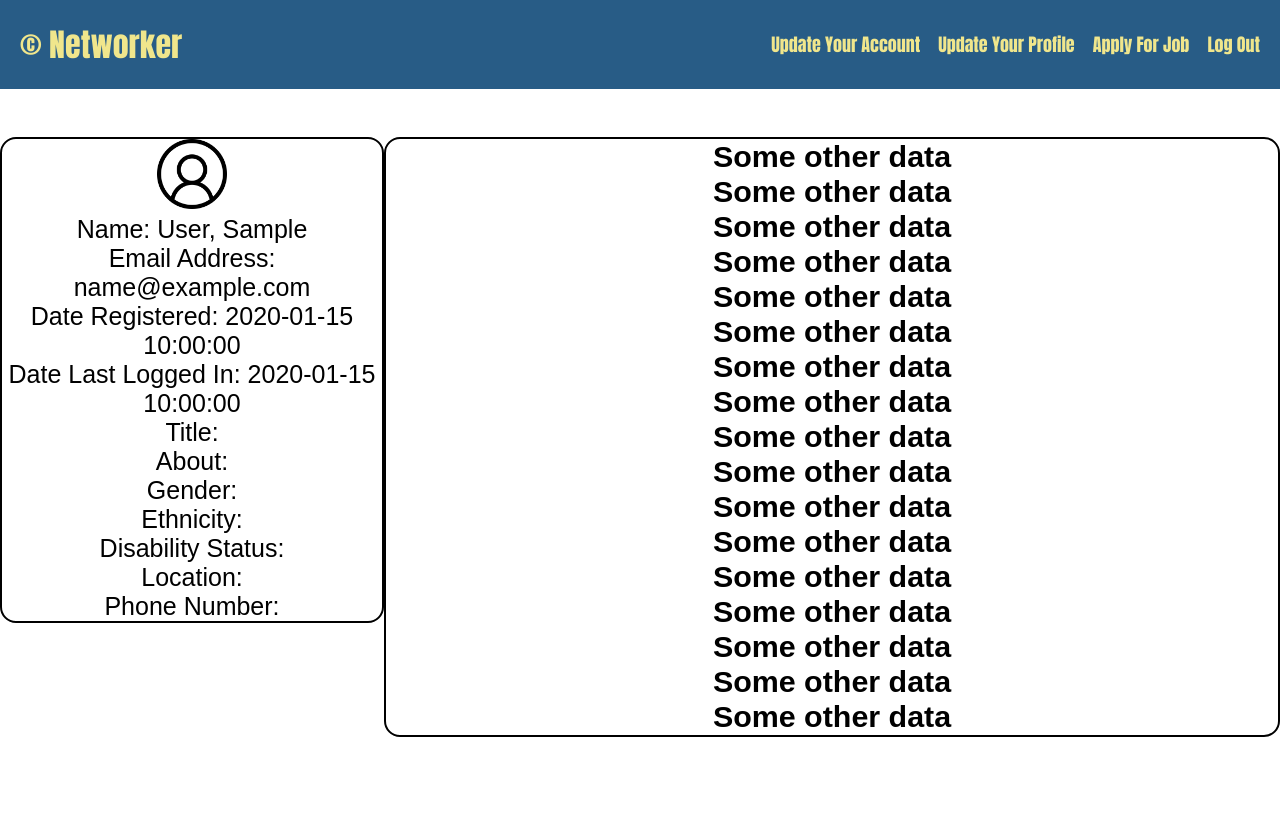
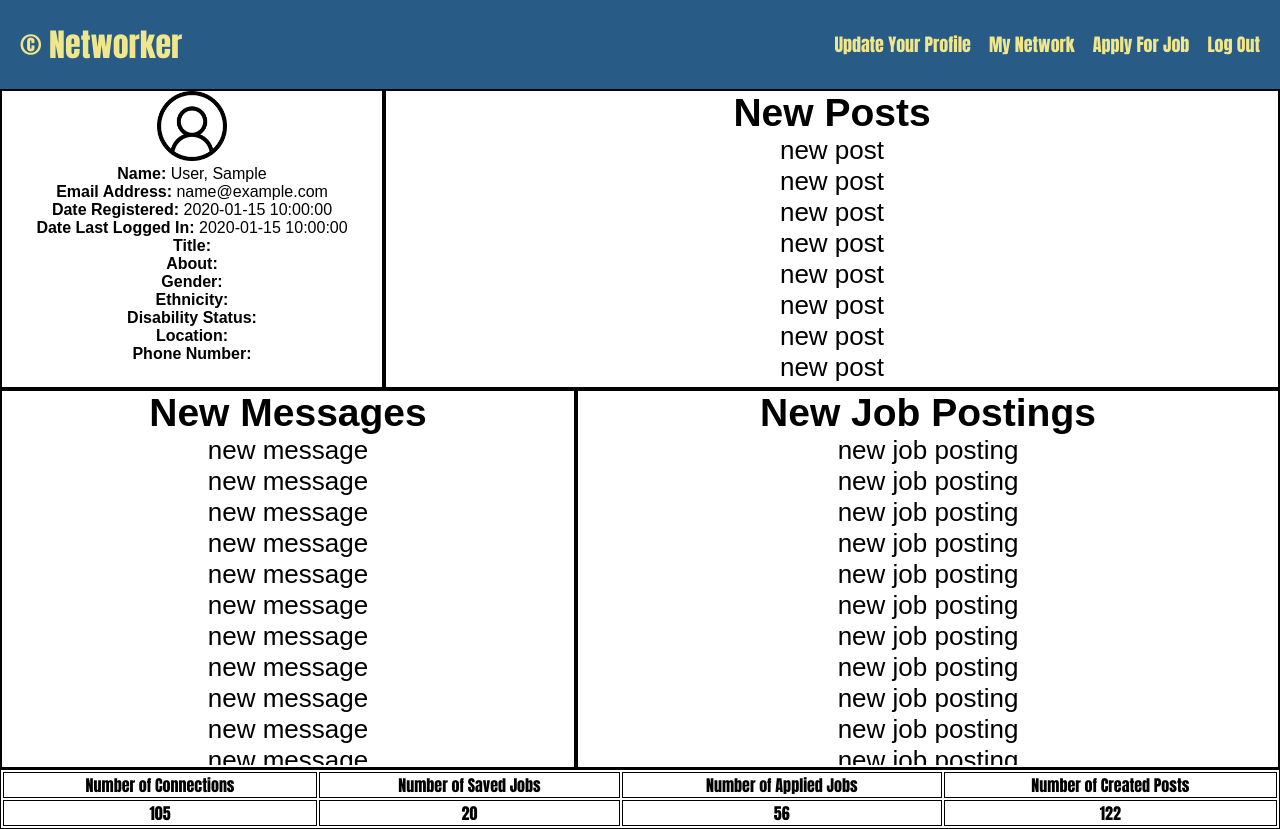
Before and after one commit to aslamovamir/independent-study-project-networker, a Flask app: template source/templates/dashboard.html in a window 1280 px wide. Before the commit the page ends 737 px from the top, so only its background shows below. Run offline with Flask 2, Linux system fonts and the light colour scheme; the template is opened without the code that fills it: most values are stand-ins (such as "Sample title", 1, 10 or a date in 2020).

Commit message:
dashboard structure updated

```diff
--- a/source/static/css/index.css
+++ b/source/static/css/index.css
@@ -99,33 +99,70 @@ li {
 .left-account-card {
     font-family: Arial, Helvetica, sans-serif;
     text-align: center;
-    font-size: 25px;
+    font-size: 16px;
     border: 2px solid;
     margin: auto;
     width: 30%;
-    border-radius: 16px;
+    height: 300px;
+    /* border-radius: 20px; */
 }
 
-.right-dashboard{
+.right-posts-card {
     font-family: Arial, Helvetica, sans-serif;
     text-align: center;
     font-size: 26px;
     border: 2px solid;
     margin: auto;
     width: 70%;
-    display: flex;
-    flex-flow: column;
-    height: 600px;
-    overflow-y: auto;
-    border-radius: 16px;
+    height: 300px;
+    /* border-radius: 12px; */
+    position: relative;
 }
 
-.left-profile-card{
+.left-messages-card {
     font-family: Arial, Helvetica, sans-serif;
-    text-align: left;
-    font-size: 15px;
+    text-align: center;
+    font-size: 26px;
     border: 2px solid;
     margin: auto;
-    width: 30%;
-    height: 40%;
+    width: 45%;
+    height: 380px;
+    /* border-radius: 12px; */
+    position: relative;
 }
+
+.right-jobs-card {
+    font-family: Arial, Helvetica, sans-serif;
+    text-align: center;
+    font-size: 26px;
+    border: 2px solid;
+    margin: auto;
+    width: 55%;
+    height: 380px;
+    /* border-radius: 12px; */
+    position: relative;
+}
+
+.card-content-upper {
+    overflow-y: auto;
+    height: 250px;
+}
+
+.card-content-lower {
+    overflow-y: auto;
+    height: 330px;
+}
+
+.style-footer {
+    color: rgb(40, 92, 134);
+    padding: 20px;
+}
+
+.stats-table {
+    width: 100%;
+}
+
+table, th, td {
+    border: 1px solid black;
+    text-align: center;
+}
--- a/source/templates/dashboard.html
+++ b/source/templates/dashboard.html
@@ -10,64 +10,105 @@
             <div class="logo">© Networker</div>
             <ul class="nav-links">
                 <div class="menu">
-                    <li><a href="{{ url_for('about') }}">Update Your Account</a></li>
                     <li><a href="{{ url_for('contact_us') }}">Update Your Profile</a></li>
+                    <li><a href="{{ url_for('about') }}">My Network</a></li>
                     <li><a href="{{ url_for('terms_of_use') }}">Apply For Job</a></li>
                     <li><a href="{{ url_for('index') }}">Log Out</a></li>
                 </div>
             </ul>
         </nav>
+        <div class="row">
+            <!-- profile card -->
+            <div class="column left-account-card">
+                <img src="{{url_for('static', filename='images/profile-image.png')}}" widht="70" height="70"/>
+                <br>
+                <p><strong>Name:</strong> {{ loggedUser.LastName }}, {{ loggedUser.FirstName }}</p>
+                <p><strong>Email Address:</strong> {{ loggedUser.Email }}</p>
+                <p><strong>Date Registered:</strong> {{ loggedUser.DateRegistered }}</p>
+                <p><strong>Date Last Logged In:</strong> {{ loggedUser.DateLastLogin }}</p>
+                <p><strong>Title:</strong> </p>
+                <p><strong>About:</strong> </p>
+                <p><strong>Gender:</strong> </p>
+                <p><strong>Ethnicity:</strong> </p>
+                <p><strong>Disability Status:</strong> </p>
+                <p><strong>Location:</strong> </p>
+                <p><strong>Phone Number:</strong> </p>
+            </div>
+            <!-- posts card -->
+            <div class="column right-posts-card">
+                <h2 class="title-card">New Posts</h2>
+                <div class="card-content-upper">
+                    <p>new post</p>
+                    <p>new post</p>
+                    <p>new post</p>
+                    <p>new post</p>
+                    <p>new post</p>
+                    <p>new post</p>
+                    <p>new post</p>
+                    <p>new post</p>
+                    <p>new post</p>
+                    <p>new post</p>
+                    <p>new post</p>
+                    <p>new post</p>
+                    <p>new post</p>
+                    <p>new post</p>
+                </div>
+            </div>
+        </div>
         <br />
         <div class="row">
-            <!-- profile card -->
-            <br />
-            <div class="column left-account-card">
-                <img src="{{url_for('static', filename='images/profile-image.png')}}" widht="70" height="70"/>
-                <p>Name: {{ loggedUser.LastName }}, {{ loggedUser.FirstName }}</p>
-                <p>Email Address: {{ loggedUser.Email }}</p>
-                <p>Date Registered: {{ loggedUser.DateRegistered }}</p>
-                <p>Date Last Logged In: {{ loggedUser.DateLastLogin }}</p>
-                <p>Title: </p>
-                <p>About: </p>
-                <p>Gender: </p>
-                <p>Ethnicity: </p>
-                <p>Disability Status: </p>
-                <p>Location: </p>
-                <p>Phone Number: </p>
+            <!-- messages card -->
+            <div class="column left-messages-card">
+                <h2 class="title-card">New Messages</h2>
+                <div class="card-content-lower">
+                    <p>new message</p>
+                    <p>new message</p>
+                    <p>new message</p>
+                    <p>new message</p>
+                    <p>new message</p>
+                    <p>new message</p>
+                    <p>new message</p>
+                    <p>new message</p>
+                    <p>new message</p>
+                    <p>new message</p>
+                    <p>new message</p>
+                </div>
             </div>
-            <!-- inner dashboard -->
-            <div class="column right-dashboard">
-                <h3>Some other data</h3>
-                <h3>Some other data</h3>
-                <h3>Some other data</h3>
-                <h3>Some other data</h3>
-                <h3>Some other data</h3>
-                <h3>Some other data</h3>
-                <h3>Some other data</h3>
-                <h3>Some other data</h3>
-                <h3>Some other data</h3>
-                <h3>Some other data</h3>
-                <h3>Some other data</h3>
-                <h3>Some other data</h3>
-                <h3>Some other data</h3>
-                <h3>Some other data</h3>
-                <h3>Some other data</h3>
-                <h3>Some other data</h3>
-                <h3>Some other data</h3>
-                <h3>Some other data</h3>
-                <h3>Some other data</h3>
-                <h3>Some other data</h3>
-                <h3>Some other data</h3>
-                <h3>Some other data</h3>
-                <h3>Some other data</h3>
-                <h3>Some other data</h3>
-                <h3>Some other data</h3>
-                <h3>Some other data</h3>
-                <h3>Some other data</h3>
-                <h3>Some other data</h3>
-                <h3>Some other data</h3>
-                <h3>Some other data</h3>
+            <!-- job postings card -->
+            <div class="column right-jobs-card">
+                <h2 class="title-card">New Job Postings</h2>
+                <div class="card-content-lower">
+                    <p>new job posting</p>
+                    <p>new job posting</p>
+                    <p>new job posting</p>
+                    <p>new job posting</p>
+                    <p>new job posting</p>
+                    <p>new job posting</p>
+                    <p>new job posting</p>
+                    <p>new job posting</p>
+                    <p>new job posting</p>
+                    <p>new job posting</p>
+                    <p>new job posting</p>
+                    <p>new job posting</p>
+                    <p>new job posting</p>
+                    <p>new job posting</p>
+                    <p>new job posting</p>
+                </div>
             </div>
         </div>
+        <table class="stats-table">
+            <tr>
+                <th>Number of Connections</th>
+                <th>Number of Saved Jobs</th>
+                <th>Number of Applied Jobs</th>
+                <th>Number of Created Posts</th>
+            </tr>
+            <tr>
+                <td>105</td>
+                <td>20</td>
+                <td>56</td>
+                <td>122</td>
+            </tr>
+        </table>
     </body>
 </html>
```
